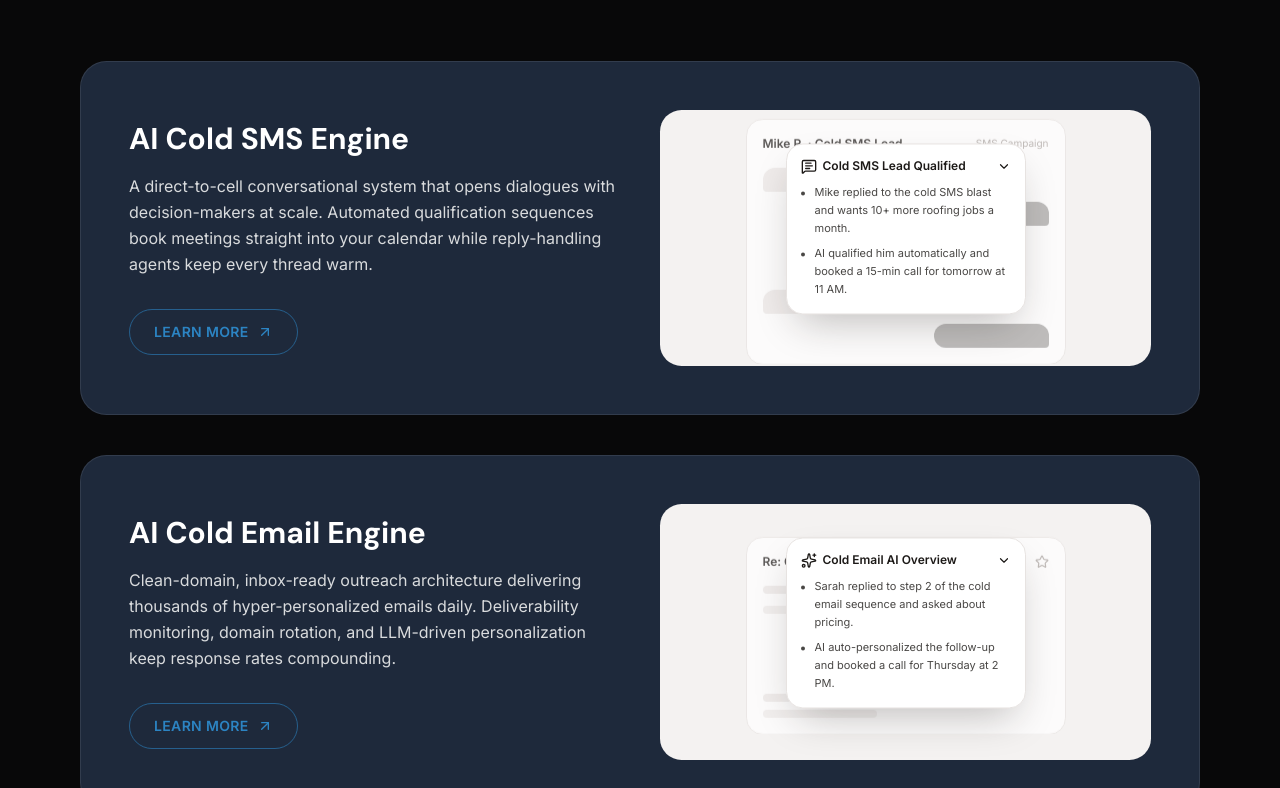
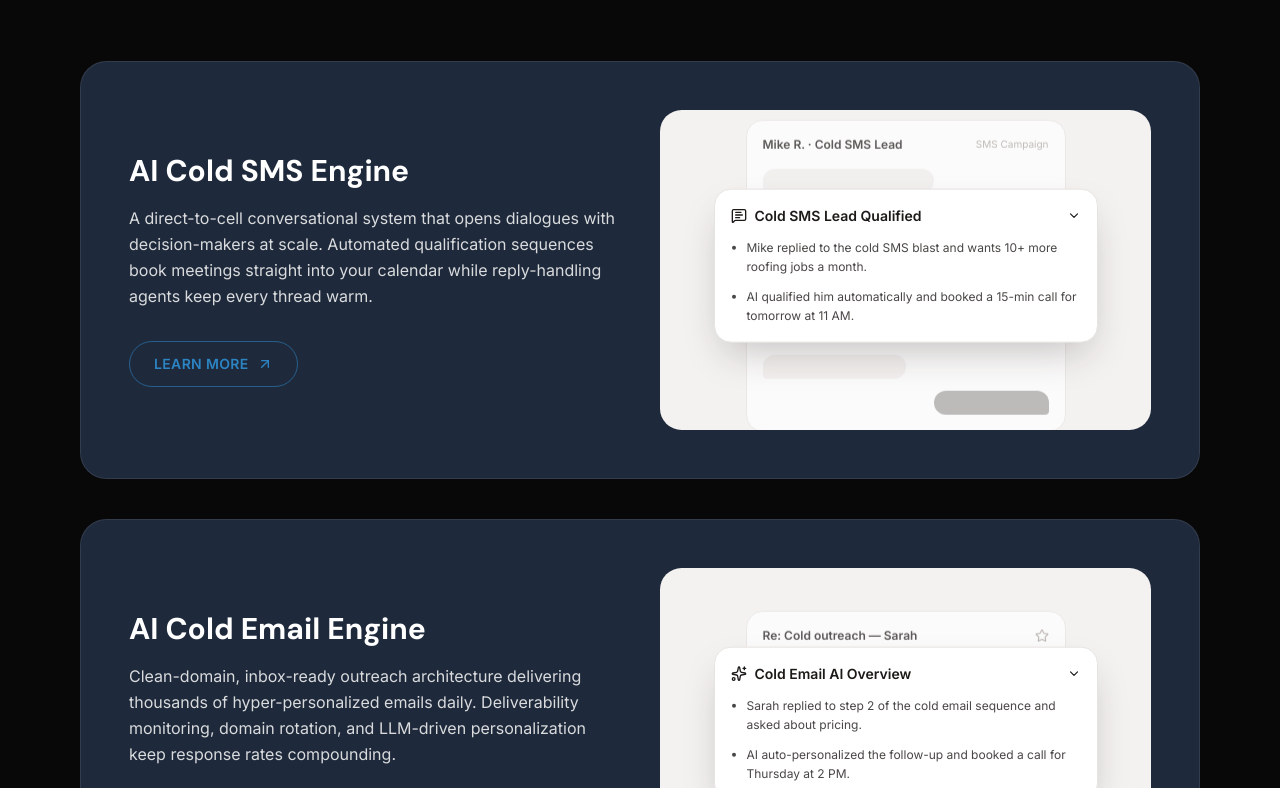
Before and after one commit to ziaaiautomation-create/appoint-funnels-landing-page, a Next.js app: page / in a window 1280 px wide. Shown: the part 1152-1940 px from the top of the page. Built offline with nearby package versions, Linux system fonts and the light colour scheme.

Commit message:
Restore AI cold email and SMS card shape and motion

```diff
--- a/app/globals.css
+++ b/app/globals.css
@@ -202,15 +202,15 @@
 }
 
 .mock-float {
-  animation: mock-float 18s ease-in-out infinite;
+  animation: mock-float 9s ease-in-out infinite;
 }
 
 .mock-drift {
-  animation: mock-drift 24s ease-in-out infinite;
+  animation: mock-drift 12s ease-in-out infinite;
 }
 
 .mock-shimmer {
-  animation: mock-shimmer 9.2s ease-in-out infinite;
+  animation: mock-shimmer 4.6s ease-in-out infinite;
 }
 
 .mock-shimmer:nth-child(2n) {
--- a/components/card-mockups.tsx
+++ b/components/card-mockups.tsx
@@ -9,7 +9,7 @@ function Stage({ children, label }: { children: React.ReactNode; label: string }
     <div
       role="img"
       aria-label={label}
-      className="relative flex h-56 items-center justify-center overflow-hidden rounded-2xl bg-mock-surface p-5 sm:h-64"
+      className="relative flex h-72 items-center justify-center overflow-hidden rounded-2xl bg-mock-surface px-4 sm:h-80"
     >
       {children}
     </div>
@@ -26,17 +26,17 @@ function Popover({
   points: string[]
 }) {
   return (
-    <div className="mock-float absolute inset-x-0 top-1/2 z-10 mx-auto w-[78%] max-w-[15rem] -translate-y-1/2 rounded-xl border border-mock-line bg-mock-panel p-3.5 shadow-[0_18px_40px_-12px_rgba(28,25,23,0.28)]">
+    <div className="mock-float absolute inset-x-0 top-1/2 z-10 mx-auto w-[86%] max-w-sm -translate-y-1/2 rounded-xl border border-mock-line bg-mock-panel p-4 shadow-[0_18px_40px_-12px_rgba(28,25,23,0.28)]">
       <div className="flex items-center justify-between">
-        <span className="flex items-center gap-1.5 text-xs font-semibold text-mock-ink">
+        <span className="flex items-center gap-2 text-sm font-semibold text-mock-ink">
           {icon}
           {title}
         </span>
         <ChevronDown className="h-3.5 w-3.5 shrink-0 text-mock-ink" aria-hidden="true" />
       </div>
-      <ul className="mt-2.5 flex flex-col gap-2 pl-3.5">
+      <ul className="mt-3 flex flex-col gap-2.5 pl-4">
         {points.map((point) => (
-          <li key={point} className="list-disc text-[11px] leading-relaxed text-mock-ink/80">
+          <li key={point} className="list-disc text-xs leading-relaxed text-mock-ink/80">
             {point}
           </li>
         ))}
@@ -59,7 +59,7 @@ export function EmailMockup() {
           <SkeletonLine className="w-4/5" />
           <SkeletonLine className="w-3/5" />
         </div>
-        <div className="mt-16 flex flex-col gap-2 sm:mt-20">
+        <div className="mt-28 flex flex-col gap-2 sm:mt-32">
           <SkeletonLine className="w-3/5" />
           <SkeletonLine className="w-2/5" />
         </div>
@@ -90,7 +90,7 @@ export function SmsMockup() {
           <span className="mock-shimmer h-6 w-3/5 rounded-2xl rounded-bl-sm bg-mock-line" />
           <span className="mock-shimmer ml-auto h-6 w-2/3 rounded-2xl rounded-br-sm bg-mock-ink/60" />
         </div>
-        <div className="mt-14 flex flex-col gap-2.5 sm:mt-16">
+        <div className="mt-28 flex flex-col gap-3 sm:mt-32">
           <span className="mock-shimmer h-6 w-1/2 rounded-2xl rounded-bl-sm bg-mock-line" />
           <span className="mock-shimmer ml-auto h-6 w-2/5 rounded-2xl rounded-br-sm bg-mock-ink/60" />
         </div>
```
